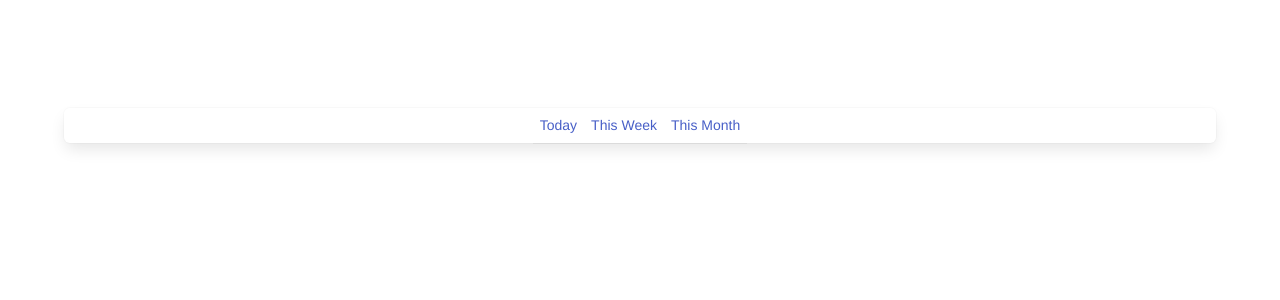
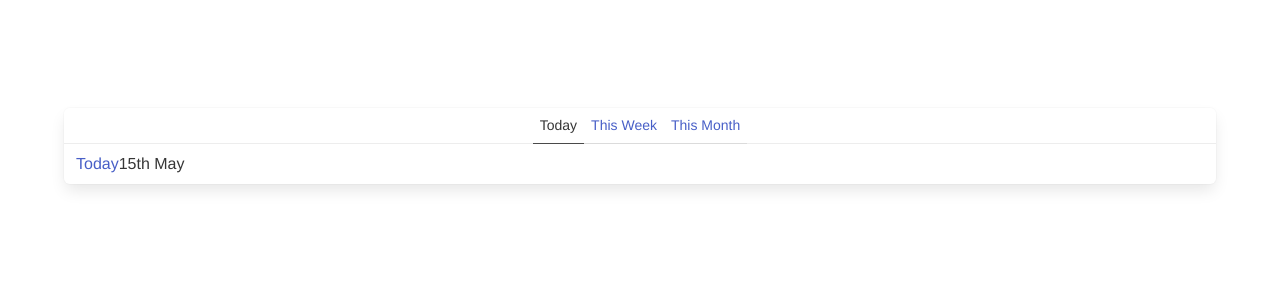
Before and after one commit to alekseypetrenko/Vue-JS-3-The-Composition-API-udemy, a Vue app: page / in a window 1280 px wide. Shown: the top 300 px of the page. Built offline with nearby package versions, Linux system fonts and the light colour scheme.

Commit message:
add types, posts, computed and refs

```diff
--- a/package.json
+++ b/package.json
@@ -8,6 +8,8 @@
     "test:unit": "vue-cli-service test:unit"
   },
   "dependencies": {
+    "@types/moment": "^2.13.0",
+    "moment": "^2.13.0",
     "vue": "^3.0.0"
   },
   "devDependencies": {
--- a/src/components/TimeLine.vue
+++ b/src/components/TimeLine.vue
@@ -1,18 +1,54 @@
 <template>
   <nav class="panel">
     <span class="panel-tabs">
-      <a href="">Today</a>
-      <a href="">This Week</a>
-      <a href="">This Month</a>
+      <a
+        v-for="period in periods"
+        :key="period"
+        :class="{ 'is-active': period === currentPeriod }"
+        @click="setPeriod(period)"
+      >
+        {{ period }}</a
+      >
     </span>
+    <a v-for="post in posts" :key="post.id" class="panel-block">
+      <a>{{ post.title }}</a>
+      <div>{{ post.created.format("Do MMM") }}</div>
+    </a>
   </nav>
 </template>
 
 <script lang="ts">
-import { defineComponent } from "vue";
+import { defineComponent, ref, computed } from "vue";
+import moment from "moment";
+import { today, thisWeek, thisMonth } from "../mocks";
+
+type Period = "Today" | "This Week" | "This Month";
 
 export default defineComponent({
   name: "TimeLine",
+  setup() {
+    const periods = ["Today", "This Week", "This Month"];
+    const currentPeriod = ref<Period>("Today");
+    const posts = computed(() => {
+      return [today, thisWeek, thisMonth].filter((post) => {
+        if (currentPeriod.value === "Today") {
+          return post.created.isAfter(moment().subtract(1, "day"));
+        }
+        if (currentPeriod.value === "This Week") {
+          return post.created.isAfter(moment().subtract(1, "week"));
+        }
+        if (currentPeriod.value === "This Month") {
+          return post.created.isAfter(moment().subtract(1, "month"));
+        }
+      });
+    });
+
+    const setPeriod = (period: Period) => {
+      currentPeriod.value = period;
+    };
+
+    return { posts, periods, currentPeriod, setPeriod };
+  },
 });
 </script>
 
--- /dev/null
+++ b/src/mocks.ts
@@ -0,0 +1,26 @@
+import moment from 'moment';
+
+export interface Post {
+  id: string
+  title: string
+  created: moment.Moment
+}
+
+export const today: Post = {
+  id: "1",
+  title: "Today",
+  created: moment()
+}
+
+export const thisWeek: Post = {
+  id: "2",
+  title: "This Week",
+  created: moment().subtract(2, 'days')
+}
+
+
+export const thisMonth: Post = {
+  id: "3",
+  title: "This Month",
+  created: moment().subtract(13, 'days')
+}
```
Also changed, not shown: 1 other file (tests, documents, lock files or other folders).
